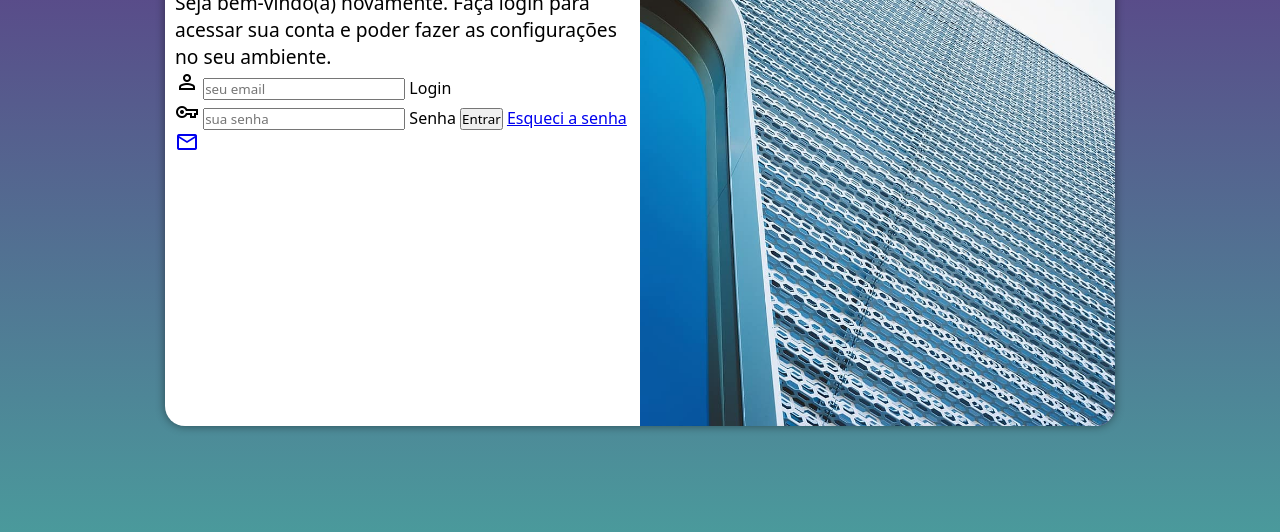
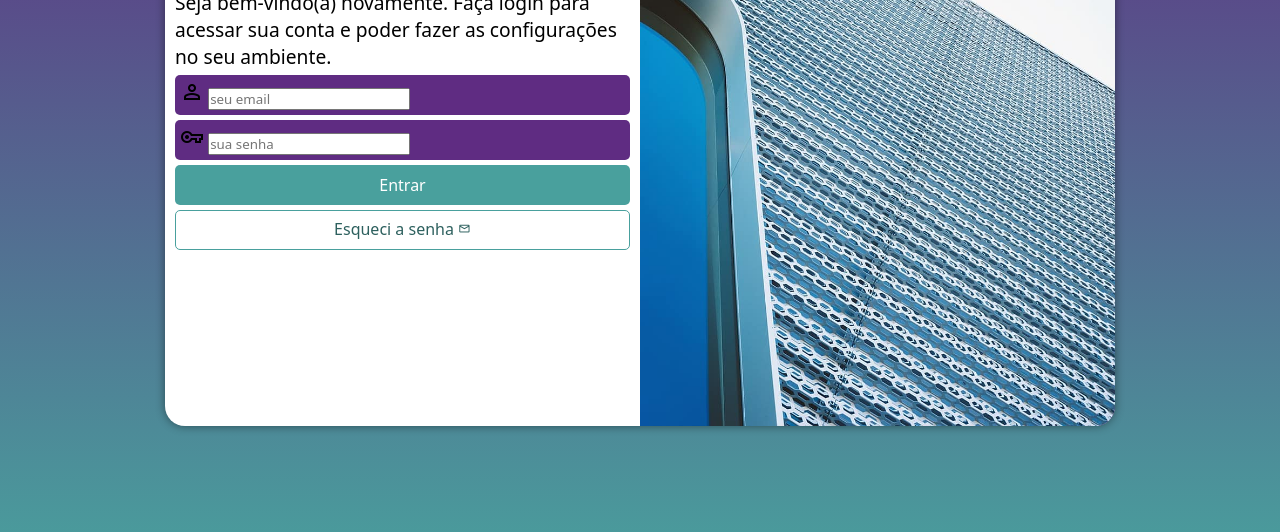
Before and after one commit to BrunoAguiar51/Projeto-Login, a plain HTML site: page index.html in a window 1280 px wide. Shown: the part 224-756 px from the top of the page. Drawn offline with nearby package versions, Linux system fonts and the light colour scheme.

Commit message:
formatação do formulario

```diff
--- a/estilo/style.css
+++ b/estilo/style.css
@@ -59,3 +59,58 @@ div#formulario > h1 {
 div#formulario > p {
     font-size: 0.8em;
 }
+
+form > div.campo  {
+    background-color: #5F2C82;
+    border-radius: 5px;
+    padding: 5px;
+    margin: 5px 0px;
+    width: 100%;
+    display: block;
+    height: 40px;
+}
+
+div.campo > label {
+    display: none;
+}
+
+form > input[type=submit] {
+    display: block;
+    font-size: 1em;
+    width: 100%;
+    height: 40px;
+    background-color: #49A09D;
+    color: white;
+    border: none;
+    border-radius: 5px;
+    cursor: pointer;
+}
+
+form > input[type=submit]:hover {
+    background-color: #2d605e;
+
+
+}
+
+ form > a.botao {
+    display: block;
+    text-align: center;
+    text-decoration: none;
+    font-size: 1em;
+    width: 100%;
+    height: 40px;
+    background-color: white;
+    color: #2d605e;
+    border: 1px solid #49A09D;
+    border-radius: 5px;
+    padding-top: 7px;
+    margin-top: 5px;
+}
+
+form > a.botao:hover {
+    background-color: #69e4e0;
+}
+
+form > a.botao > span {
+    font-size: 0.8em;
+}
--- a/index.html
+++ b/index.html
@@ -29,11 +29,9 @@
                             <span class="material-symbols-outlined">vpn_key</span>
                             <input type="password" name="senha" id="isenha" placeholder="sua senha" autocomplete="current-password" required minlength="8" maxlength="20">
                             <label for="isenha">Senha</label>
-
-                            <input type="submit" value="Entrar">
-                            <a href="esqueci.html">Esqueci a senha <span class="material-symbols-outlined">mail</span></a>
-                        </form>
                     </div>
+                    <input type="submit" value="Entrar">
+                    <a href="esqueci.html" class="botao">Esqueci a senha <span class="material-symbols-outlined">mail</span></a>
                 </form>
             </div>
         </section>
```
